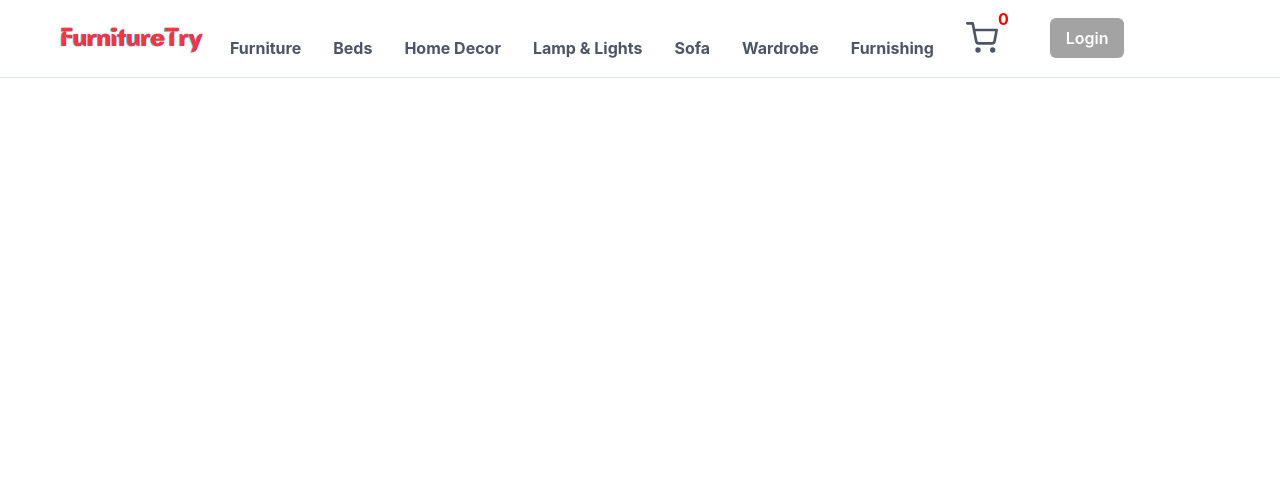
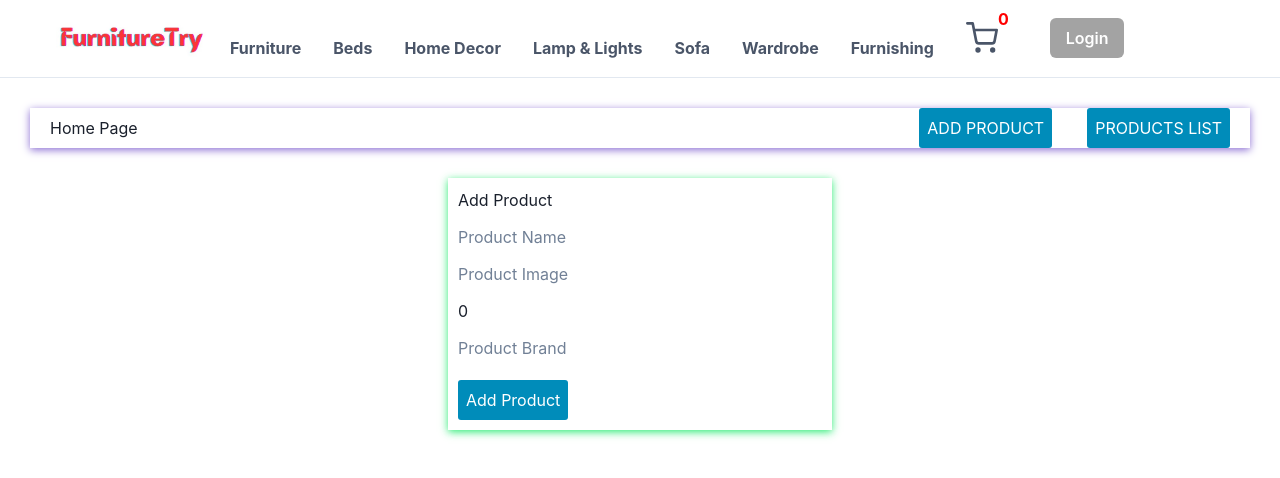
Before and after one commit to prateek-bka/lazy-hose-3359, a React (Create React App) app in the folder my-app/: page /admin in a window 1280 px wide. Shown: the top 478 px of the page. Built offline with nearby package versions, Linux system fonts and the light colour scheme.

Commit message:
admin-pannel-added

```diff
--- a/my-app/db.json
+++ b/my-app/db.json
@@ -228,7 +228,9 @@
       "category": "table",
       "rating": 5,
       "ratingImage": "⭐⭐⭐⭐⭐",
-      "quantity": 1
+      "quantity": 1,
+      "like": 6,
+      "dislike": 4
     },
     {
       "id": 24,
--- /dev/null
+++ b/my-app/src/Components/Admin/AdminNavbar.jsx
@@ -0,0 +1,23 @@
+import React from 'react'
+import {Link} from "react-router-dom"
+const AdminNavbar = () => {
+  return (
+    <div style={{display:"flex",justifyContent:'space-between',alignItems:"center",margin:'30px',height:"15px",padding:"20px",boxShadow:"rgb(139, 110, 211) 0px 2px 8px 0px"}}>
+        <div>
+        <Link to="/"><h2>Home Page</h2> </Link>
+        </div>
+        <div style={{display:"flex",gap:"35px"}}>
+            <Link to="/add-product">
+              <button style={{padding:"8px",background:"#008CBA",color:"white",border:"none",borderRadius:"3px"}}>ADD PRODUCT</button>
+            </Link>
+            <Link  to="/product-list">
+              <button style={{padding:"8px",background:"#008CBA",color:"white",border:"none",borderRadius:"3px"}}> PRODUCTS LIST</button>
+            </Link>
+        </div>
+
+
+    </div>
+  )
+}
+
+export default AdminNavbar
--- /dev/null
+++ b/my-app/src/Components/Admin/Pages/AddProduct.jsx
@@ -0,0 +1,58 @@
+
+import React from 'react'
+import { useState } from 'react'
+import { addProduct } from '../api';
+const initialState={
+  name:"",
+  image:"",
+  price:0,
+  brand:"",
+  like:0,
+  dislike:0
+}
+const AddProduct = () => {
+
+  const [productDetail,setProductDetail]=useState(initialState)
+   const handleChange=(e)=>{
+        const {name,value} =e.target;
+        setProductDetail((prev)=>{
+          return {...prev,[name]:name=== "price" ?  +value :value}
+        })
+   }
+
+
+   const handleSubmit=(e)=>{
+        e.preventDefault();
+        addProduct(productDetail).then(()=>{
+          alert("Product Added SuccessFull")
+        })
+
+        setProductDetail(initialState)
+   }
+  return (
+    <div>
+         <div style={{width:"30%",margin:"auto",padding:"10px",boxShadow:"rgba(14, 233, 98, 0.87) 0px 2px 8px 0px"}}>
+            <h2>Add Product</h2>
+            <form onSubmit={handleSubmit} >
+              <div>
+              <input  onChange={(e)=>handleChange(e)} value={productDetail.name} name="name" type="text" placeholder='Product Name' style={{width:"80%",height:"20px",marginTop:"15px"}}/>
+              </div>
+              <div>
+              <input  onChange={(e)=>handleChange(e)} value={productDetail.image} name="image" type="text" placeholder='Product Image' style={{width:"80%",height:"20px",marginTop:"15px"}}/>
+              </div>
+              <div>
+              <input  onChange={(e)=>handleChange(e)} value={productDetail.price} name="price" type="number" placeholder='Product Price' style={{width:"80%",height:"20px",marginTop:"15px"}}/>
+              </div>
+              <div>
+              <input  onChange={(e)=>handleChange(e)} value={productDetail.brand} name="brand" type="text" placeholder='Product Brand' style={{width:"80%",height:"20px",marginTop:"15px"}}/>
+              </div>
+              <div>
+              <button style={{marginTop:"20px",padding:"8px",background:"#008CBA",color:"white",border:"none",borderRadius:"3px"}}>Add Product</button>
+              </div>
+            </form>
+         </div>
+    </div>
+  )
+}
+
+export default AddProduct
--- /dev/null
+++ b/my-app/src/Components/Admin/Pages/AdminHomePage.jsx
@@ -0,0 +1,14 @@
+import React from 'react'
+import AddProduct from './AddProduct'
+import AdminNavbar from '../AdminNavbar'
+
+const AdminHomePage = () => {
+  return (
+    <div>
+      <AdminNavbar/>
+      <AddProduct/>
+    </div>
+  )
+}
+
+export default AdminHomePage
--- /dev/null
+++ b/my-app/src/Components/Admin/Pages/ProductList.jsx
@@ -0,0 +1,24 @@
+import React, { useEffect } from 'react'
+import { useState } from 'react'
+import ProductCard from '../ProductCard'
+import { getProduct } from '../api'
+const ProductList = () => {
+  const [data,setData]=useState([])
+  const [change,setChange]=useState(false)
+  const handleChange=()=>{
+        setChange((prev)=>!prev)
+  }
+  useEffect(()=>{
+     getProduct().then((res)=>setData(res))
+  },[change])
+
+  return (
+    <div style={{display:"grid",gridTemplateColumns:"repeat(4,1fr)",gap:"40px",borderRadius:"3px",padding:"20px"}}>
+          {data.length>0 && data.map((ele)=>(
+            <ProductCard key={ele.id} {...ele} handleChange={handleChange}/>
+          ))}
+    </div>
+  )
+}
+
+export default ProductList
--- /dev/null
+++ b/my-app/src/Components/Admin/ProductCard.jsx
@@ -0,0 +1,31 @@
+import React from 'react'
+import { FiThumbsUp,FiThumbsDown,FiTrash2 } from "react-icons/fi";
+import { deleteData, updateDislike, updateLike } from './api';
+const ProductCard = ({id,name,like,dislike,img,price,brand,handleChange}) => {
+  const handleDelete=()=>{
+      deleteData(id).then(()=>handleChange())
+  }
+  const handleLike=()=>{
+          updateLike(id).then(()=>handleChange())
+  }
+  const handleDislike=()=>{
+    updateDislike(id).then(()=>handleChange())
+  }
+  return (
+    <div style={{textAlign:"center",boxShadow:"rgb(19, 243, 93) 0px 2px 8px 0px",width:"90%"}}>
+        <img src={img} alt="" width="100%" height="200px"/>
+         <p style={{marginTop:"0px"}}>{name}</p>
+         <div style={{display:"flex",gap:"10px",justifyContent:"center",marginTop:"-30px"}}>
+         <p>Brand:{brand}</p>
+         <p>Price: {price}</p>
+         </div>
+         <div style={{display:"flex",gap:"30px",width:"100%",margin:"auto",justifyContent:"center",marginTop:"-10px",padding:"6px",marginBottom:"5px"}}>
+         <button  onClick={handleLike} style={{padding:"4px",background:"#008CBA",color:"white",border:"none",borderRadius:"3px"}}><FiThumbsUp/>  {like}</button>
+         <button onClick={handleDislike} style={{padding:"4px",background:"#008CBA",color:"white",border:"none",borderRadius:"3px"}}><FiThumbsDown/>  {dislike}</button>
+         <button onClick={handleDelete} style={{padding:"4px",background:"#008CBA",color:"white",border:"none",borderRadius:"3px"}}><FiTrash2/></button>
+         </div>
+    </div>
+  )
+}
+
+export default ProductCard
--- /dev/null
+++ b/my-app/src/Components/Admin/api.js
@@ -0,0 +1,25 @@
+
+import axios from "axios"
+ export const getProduct =async ()=>{
+     let res =await axios.get(`http://localhost:8080/products`)
+     return res.data;
+ }
+ export const addProduct=async (obj)=>{
+    let res =await axios.post(`http://localhost:8080/products`,obj)
+    return res.data;
+ }
+
+export const deleteData=async (id)=>{
+    let res = await axios.delete(`http://localhost:8080/products/${id}`)
+
+}
+export const updateLike =async (id )=>{
+    let res =await axios.get(`http://localhost:8080/products/${id}`)
+     let like={like: res.data.like+1}
+     axios.patch(`http://localhost:8080/products/${id}`,like)
+}
+export const updateDislike =async (id )=>{
+   let res=await axios.get(`http://localhost:8080/products/${id}`)
+   let dislike={dislike: res.data.dislike+1}
+     axios.patch(`http://localhost:8080/products/${id}`,dislike)
+}
--- a/my-app/src/Pages/MainRoutes.jsx
+++ b/my-app/src/Pages/MainRoutes.jsx
@@ -6,6 +6,9 @@ import Checkout from "./Checkout/Checkout";
 
 import ProductDetails from "./ProductDetails";
 import ProductPage from "./ProductPage";
+import AdminHomePage from "../Components/Admin/Pages/AdminHomePage";
+import AddProduct from "../Components/Admin/Pages/AddProduct";
+import ProductList from "../Components/Admin/Pages/ProductList";
 
 const MainRoutes = () => {
   return (
@@ -15,7 +18,9 @@ const MainRoutes = () => {
       <Route path="/product/:id" element={<ProductDetails />} />
       <Route path="/cart" element={<Cart/>}/>
       <Route path="/checkout" element={<Checkout />} />
-
+      <Route path='/admin'  element={<AdminHomePage/>} />
+      <Route path="/add-product"  element={< AddProduct/>}  />
+      <Route path="/product-list"  element={<ProductList/>}  />
     </Routes>
   );
 };
```
